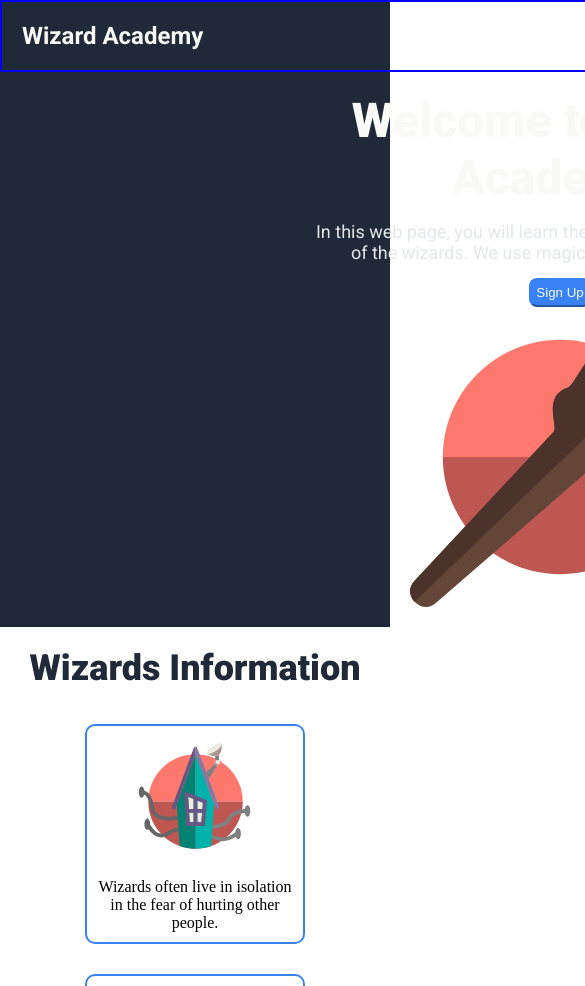
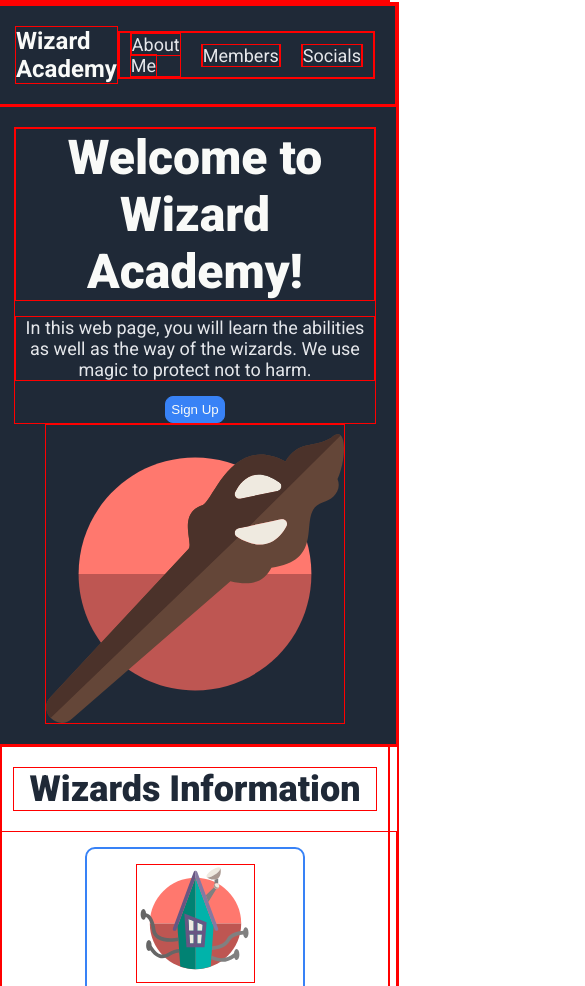
Before and after one commit to asshleygozar/landing-page, a plain HTML site: page index.html in a window 390 px wide. Shown: the top 986 px of the page, 585 px wide, since content can reach past the window. Drawn offline with Linux system fonts and the light colour scheme.

Commit message:
fix: add width and max width to the container of each section to become responsive even when minimize

```diff
--- a/styles.css
+++ b/styles.css
@@ -9,13 +9,15 @@
 * {
     margin: 0;
     padding: 0;
+    border: 1px solid red;
 }
 
 body {
     display: flex;
-    flex-direction: column;
+    margin: 0;
+    justify-content: center;
+    align-items: center;
 }
-
 
 .content {
     display: flex;
@@ -38,20 +40,9 @@ nav .nav-bar {
     justify-content: space-between;
     align-items: center;
     padding: 20px;
-    border: 2px solid blue;
-}
-
-nav > .nav-bar {
-    max-width: 70em;
-    min-width: 70em;
-    margin: 0 auto;
-}
-
-.main-page > .introduction {
     max-width: 70em;
     margin: 0 auto;
 }
-
 
 .main-logo {
     font-family: "Roboto", sans-serif;
@@ -83,14 +74,16 @@ nav > .nav-bar {
     padding: 20px;
     margin: 0;
     min-height: 530px;
-    min-width: 70em;
     justify-content: space-around;
     align-items: center;
-    flex-direction: 1;
+    max-width: 70em;
+    width: 100%;
+    margin: 0 auto;
 }
 .introduction .header {
     height: 230px;
     max-width: 500px;
+    margin: 0 auto;
     flex: 1;
 }
 .introduction .header h1,
@@ -127,6 +120,7 @@ nav > .nav-bar {
 .introduction img {
     height: 300px;
     width: 300px;
+    margin: 0 auto;
 }
 
 .second-page .second-page-header {
@@ -259,7 +253,6 @@ footer div {
         text-align: center;
         align-items: center;
         justify-content: center;
-        margin: 0 auto;
     }
 
     .introduction .header button {
```
